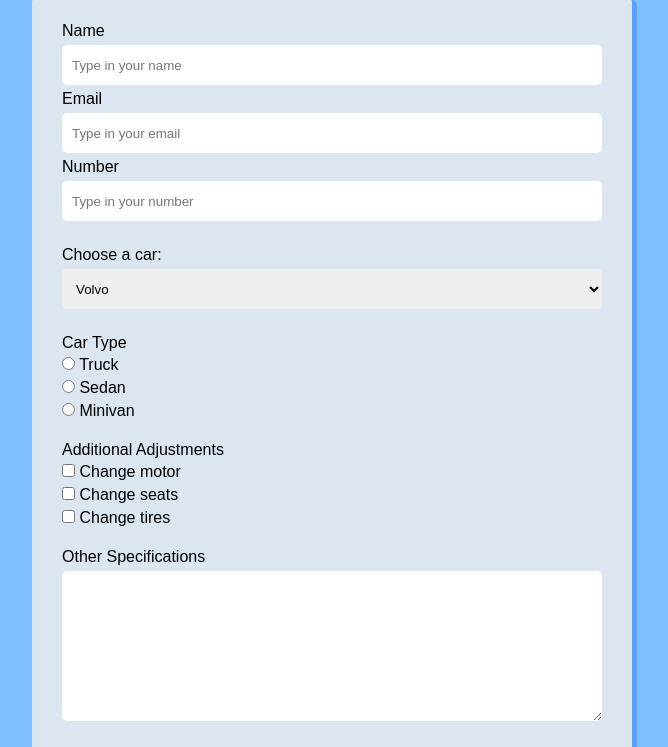
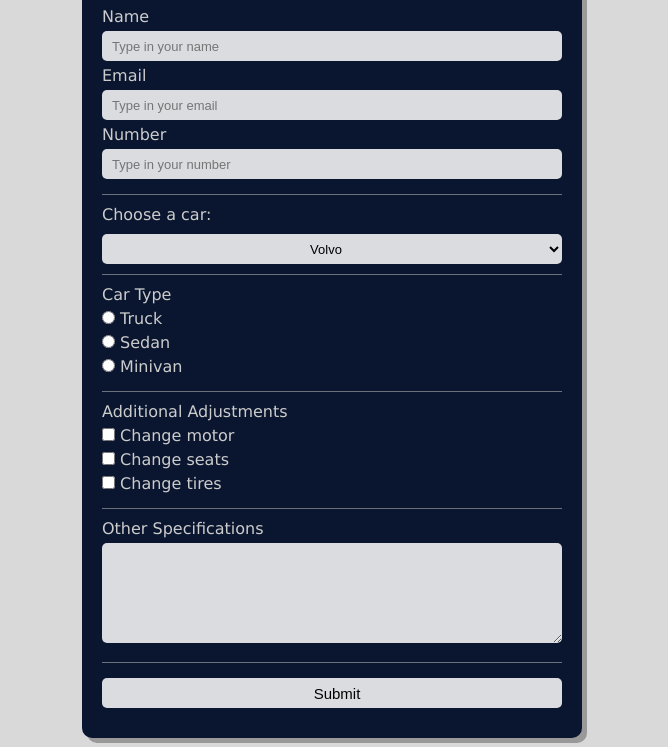
Before and after one commit to JuanRojoA/survey-form-freecodecamp, a plain HTML site: page index.html in a window 1280 px wide. Shown: the part 128-875 px from the top of the page, without its empty margins (308-976 px from the left). Drawn offline with Linux system fonts and the light colour scheme.

Commit message:
HTML formatted. Styles redone.

```diff
--- a/css/styles.css
+++ b/css/styles.css
@@ -1,3 +1,14 @@
+:root {
+  --primary-background-color: hsl(0, 0%, 85%);
+  --secondary-background-color: hsl(219, 66%, 11%);
+  --input-background-color: hsla(0, 0%, 100%, 0.85);
+  --title-color: hsl(0, 0%, 100%);
+  --primary-text-color: hsl(0, 0%, 80%);
+  --secondary-text-color: hsl(0, 0%, 0%);
+  --border-color: hsla(0, 0%, 80%, 0.5);
+  --shadow-color: hsl(0, 0%, 60%);
+}
+
 * {
   margin: 0;
   padding: 0;
@@ -9,60 +20,111 @@ html {
 }
 
 body {
+  background-color: var(--primary-background-color);
+  font-family: Verdana, Geneva, Tahoma, sans-serif;
   font-size: 16px;
-  font-family: sans-serif;
-  background-color: hsl(210, 100%, 75%);
 }
 
 #main {
   width: 100%;
   display: flex;
   flex-direction: column;
+  align-items: center;
   justify-content: center;
-  align-items: center;
+}
+
+#content-container {
+  width: 95%;
+  max-width: 500px;
+  margin: 3rem 0;
+  display: flex;
+  flex-direction: column;
+  align-items: flex-start;
+  justify-content: center;
+  padding: 2rem;
+  border-radius: 1rem;
+  box-shadow: 0.5rem 0.5rem 0 0 var(--shadow-color);
+  background-color: var(--secondary-background-color);
+  color: var(--primary-text-color);
 }
 
 #title {
-  margin: 3rem 0 0.5rem 0;
+  width: 100%;
+  margin-bottom: 1rem;
+  padding-bottom: 0.5rem;
+  font-size: 3rem;
+  text-align: center;
+  color: var(--title-color);
+  border-bottom: 0.1rem solid var(--border-color);
+}
+
+#description {
+  width: 100%;
+  text-align: center;
+  font-size: 2rem;
 }
 
 #survey-form {
-  margin: 3rem 0;
-  padding: 3rem;
-  width: 95%;
-  max-width: 600px;
-  border-radius: 1rem;
-  box-shadow: 0.5rem 0.5rem 0 0 hsla(220, 100%, 50%, 0.3);
-  background-color: hsl(210, 40%, 90%);
+  width: 100%;
 }
 
 .form-div {
-  margin-bottom: 2rem;
+  width: 100%;
+  padding: 1rem 0;
+  border-bottom: 0.1rem solid var(--border-color);
 }
 
-input,
-textarea,
-select {
+.form-div:nth-of-type(6) {
+  border-bottom: none;
+}
+
+label,
+.form-div p {
+  display: inline-block;
   width: 100%;
-  height: 4rem;
-  margin: 0.5rem 0;
-  padding: 0.5rem 1rem;
+  margin-bottom: 0.5rem;
+}
+
+input[type="text"],
+input[type="email"],
+input[type="number"],
+#dropdown,
+#textarea,
+#submit {
+  width: 100%;
+  height: 3rem;
+  margin-top: 0.5rem;
+  padding-left: 1rem;
   border: none;
   border-radius: 0.5rem;
+  font-size: 1.3rem;
+  background-color: var(--input-background-color);
+  color: var(--secondary-text-color);
 }
 
-textarea {
-  min-height: 150px;
-  padding: 1rem;
+#dropdown {
+  padding-left: 0;
+  line-height: 3rem;
+  text-align: center;
 }
 
-[type="checkbox"],
-[type="radio"] {
-  width: max-content;
-  height: max-content;
+#textarea {
+  resize: vertical;
+  margin-top: 0.5rem;
+  padding: 1rem 0 0 1rem;
+  width: 100%;
+  height: 100px;
 }
 
-button {
-  width: 20rem;
-  height: 3rem;
+#submit {
+  font-size: 1.5rem;
+  transition: 0.4s;
 }
+
+#submit:hover {
+  background-color: var(--shadow-color);
+}
+
+#submit:active {
+  transform: scale(0.95);
+}
--- a/index.html
+++ b/index.html
@@ -1,14 +1,16 @@
 <!DOCTYPE html>
 <html lang="en">
+
 <head>
   <meta charset="UTF-8" />
-    <meta http-equiv="X-UA-Compatible" content="IE=edge" />
   <meta name="viewport" content="width=device-width, initial-scale=1.0" />
   <link rel="stylesheet" href="./css/styles.css" />
   <title>Survey Form</title>
 </head>
+
 <body>
   <main id="main">
+    <div id="content-container">
       <h1 id="title">Cars Manufacturer</h1>
       <p id="description">Let us know your dream car</p>
       <form action="#" id="survey-form">
@@ -16,39 +18,20 @@
           <label for="name" id="name-label">
             Name
             <br />
-            <input
-              type="text"
-              name="name"
-              id="name"
-              placeholder="Type in your name"
-              required
-            />
+            <input type="text" name="name" id="name" placeholder="Type in your name" required />
           </label>
           <br />
           <label for="email" id="email-label">
             Email
             <br />
-            <input
-              type="email"
-              name="email"
-              id="email"
-              placeholder="Type in your email"
-              required
-            />
+            <input type="email" name="email" id="email" placeholder="Type in your email" required />
           </label>
           <br />
           <label for="number" id="number-label">
             Number
             <br />
-            <input
-              type="number"
-              name="number"
-              id="number"
-              placeholder="Type in your number"
-              required
-              min="1111111"
-              max="9999999"
-            />
+            <input type="number" name="number" id="number" placeholder="Type in your number" min="1111111" max="9999999"
+              required />
           </label>
         </div>
 
@@ -107,9 +90,13 @@
           </label>
         </div>
 
-        <div class="form-div"><button id="submit">Submit</button></div>
+        <div class="form-div">
+          <button id="submit">Submit</button>
+        </div>
       </form>
+    </div>
   </main>
   <script src="https://cdn.freecodecamp.org/testable-projects-fcc/v1/bundle.js"></script>
 </body>
+
 </html>
```
Lines whose indentation alone changed are shown as unchanged.
